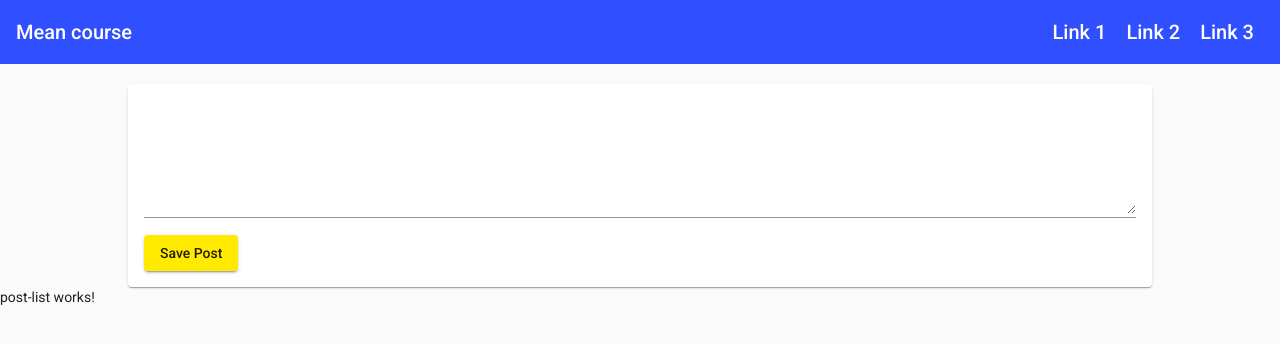
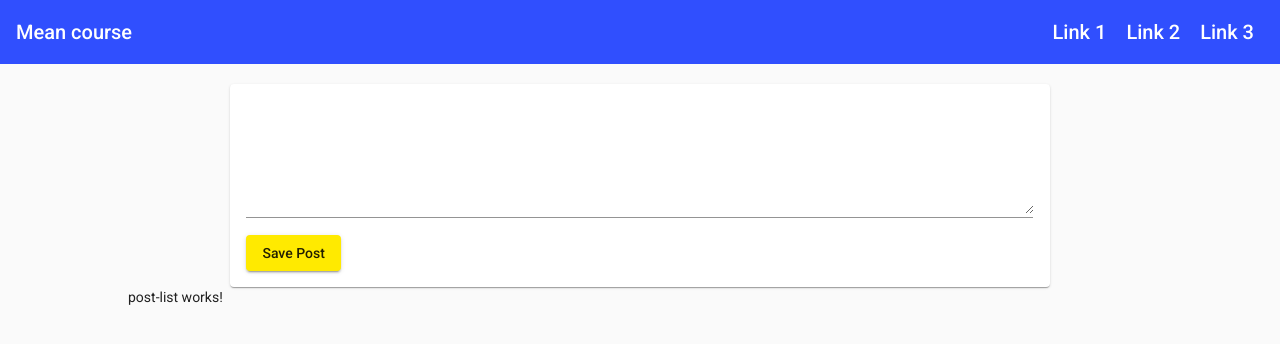
Before and after one commit to Primeshheshan/mean-course, an Angular app: page / in a window 1280 px wide. Shown: the top 344 px of the page. Built offline with nearby package versions, Linux system fonts and the light colour scheme.

Commit message:
add main tag to app template and added styles

```diff
--- a/src/app/app.component.css
+++ b/src/app/app.component.css
@@ -0,0 +1,4 @@
+main {
+  width: 80%;
+  margin-left: 10%;
+}
--- a/src/app/app.component.html
+++ b/src/app/app.component.html
@@ -1,4 +1,6 @@
 <app-main-nav>
-  <app-posts-create></app-posts-create>
-  <app-post-list></app-post-list>
+  <main>
+    <app-posts-create></app-posts-create>
+    <app-post-list></app-post-list>
+  </main>
 </app-main-nav>
```
